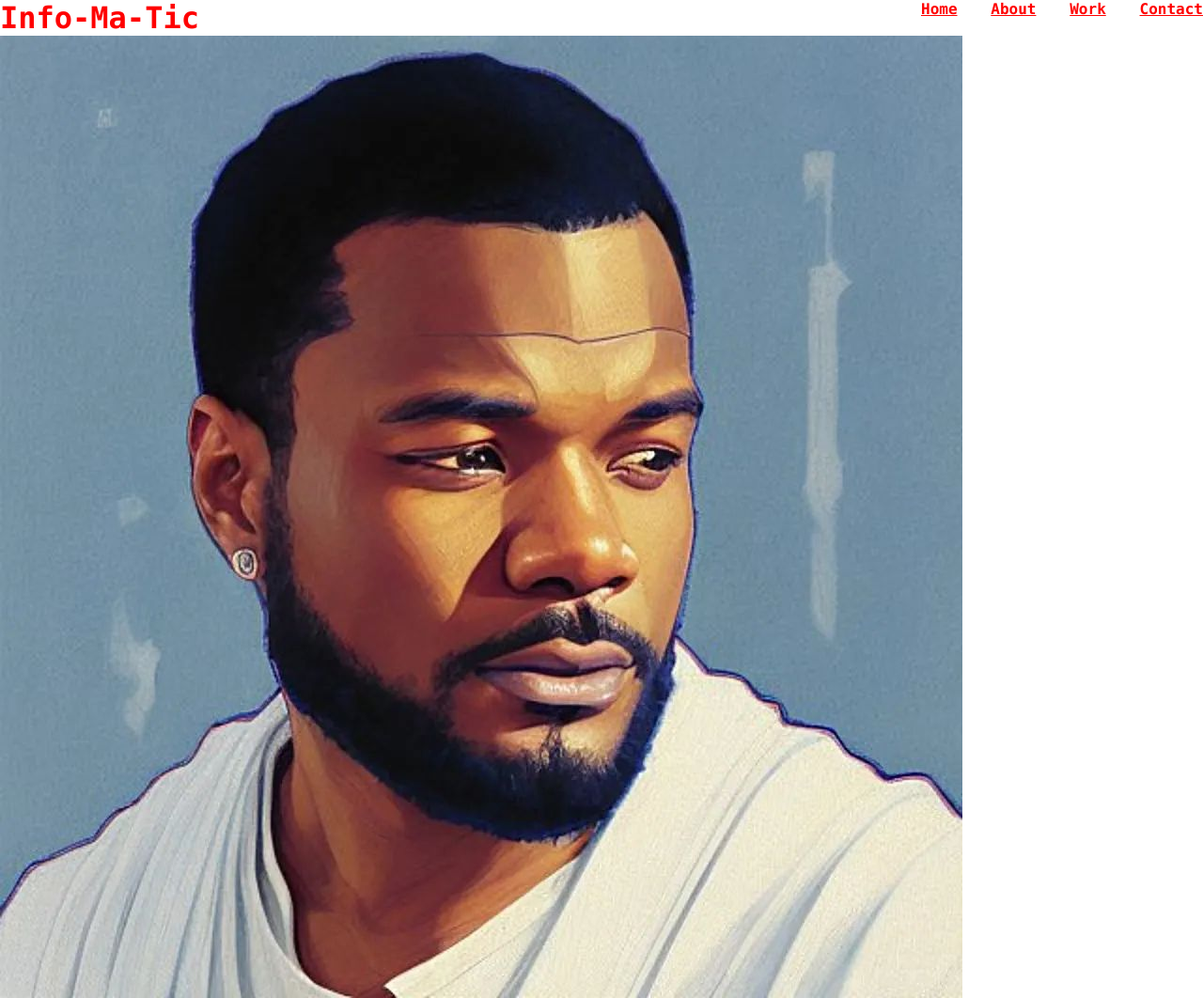
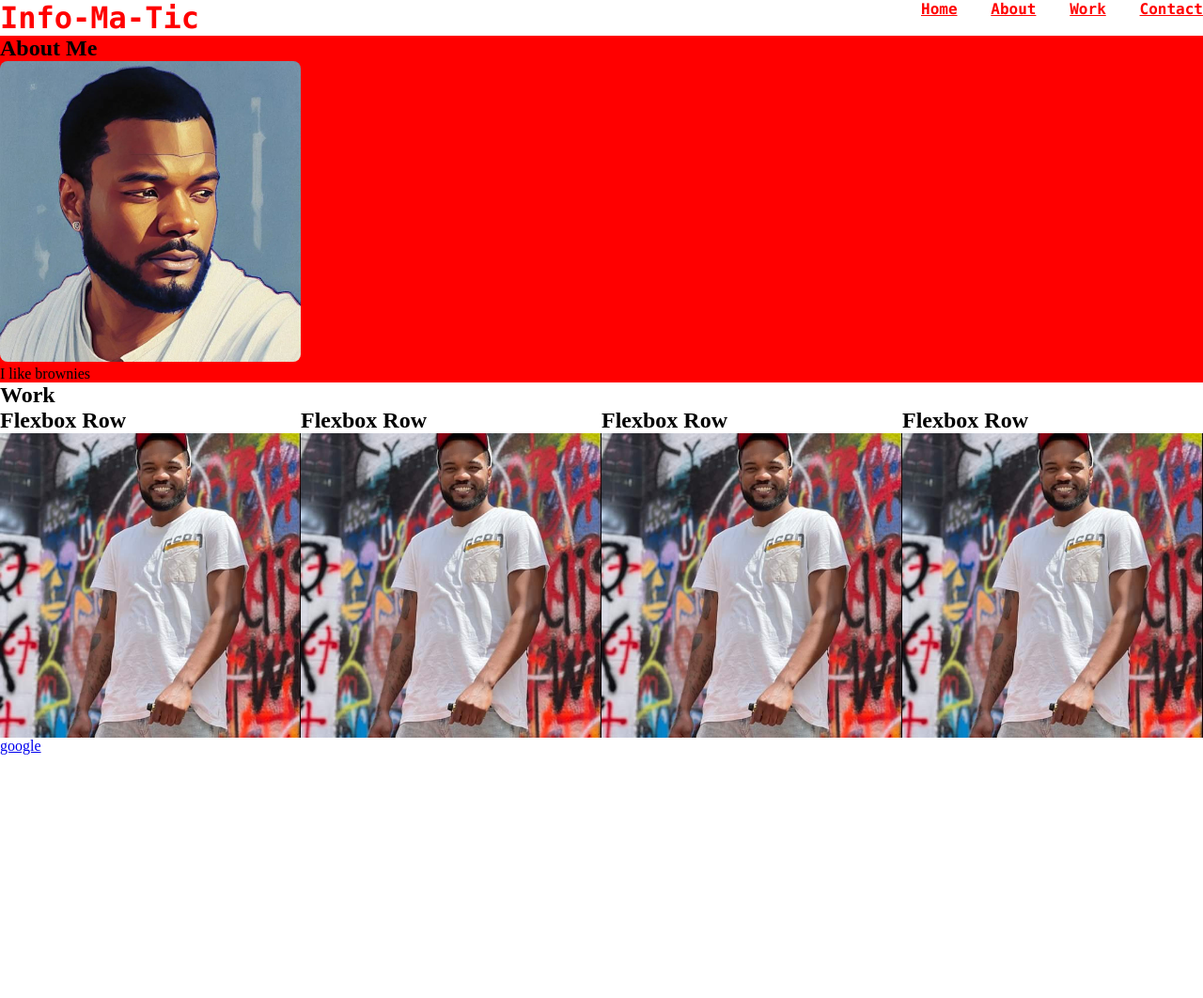
Before and after one commit to Yettiboi214/Info-ma-tic, a plain HTML site: page index.html in a window 1280 px wide. Shown: the whole page at 94% size. After the commit the page ends 803 px from the top, so only its background shows below. Drawn offline with Linux system fonts and the light colour scheme.

Commit message:
flexbox added

```diff
--- a/index.html
+++ b/index.html
@@ -1,32 +1,78 @@
 <!DOCTYPE html>
 <html lang="en">
+
 <head>
   <meta charset="UTF-8">
   <meta http-equiv="X-UA-Compatible" content="IE=edge">
   <meta name="viewport" content="width=device-width, initial-scale=1.0">
   <title>Info-Ma-Tic</title>
-  <link rel="stylesheet" href="assets/style.css"/>
+  <link rel="stylesheet" href="assets/style.css" />
 </head>
+
 <body>
   <header>
     <h1>Info-Ma-Tic</h1>
     <nav>
       <ul>
-            <li><a href="#">Home</a></li>
-            <li><a href="#">About</a></li>
-            <li><a href="#">Work</a></li>
-            <li><a href="#">Contact</a></li>
+        <li class="nav-item"><a href="#home">Home</a></li>
+        <li class="nav-item"><a href="#about">About</a></li>
+        <li class="nav-item"><a href="#work">Work</a></li>
+        <li class="nav-item"><a href="#contact">Contact</a></li>
       </ul>
     </nav>
   </header>
 
-</body>
-    <div class="content">
-      <section class="image">
+
+  <section id="about" class="images">
+    <h2>
+      About Me
+    </h2>
     <img src="assets/images/cartoon-pic.jpg" alt="Cartoon picture of creater">
+    <p>
+      I like brownies
+    </p>
+  </section>
+
+  <section id="work">
+    <h2>
+      Work
+    </h2>
+    <div class="portfolio">
+      <figure class="card">
+        <h2 class="card-header">Flexbox Row</h2>
+
+        <img src="assets/images/rays FB photo.jpg" alt="Cartoon picture of creater">
+      </figure>
+      <figure class="card">
+        <h2 class="card-header">Flexbox Row</h2>
+
+        <img src="assets/images/rays FB photo.jpg" alt="Cartoon picture of creater">
+      </figure>
+      <figure class="card">
+        <h2 class="card-header">Flexbox Row</h2>
+
+        <img src="assets/images/rays FB photo.jpg" alt="Cartoon picture of creater">
+      </figure>
+      <figure class="card">
+        <h2 class="card-header">Flexbox Row</h2>
+
+        <img src="assets/images/rays FB photo.jpg" alt="Cartoon picture of creater">
+      </figure>
+    </div>
 
   </section>
 
+  <footer id="contact">
+    <a href="https://google.com">google</a>
 
-    </div>
+  </footer>
+
+
+
+
+
+</body>
+
+
+
 </html>
```
Lines whose indentation alone changed are shown as unchanged.
